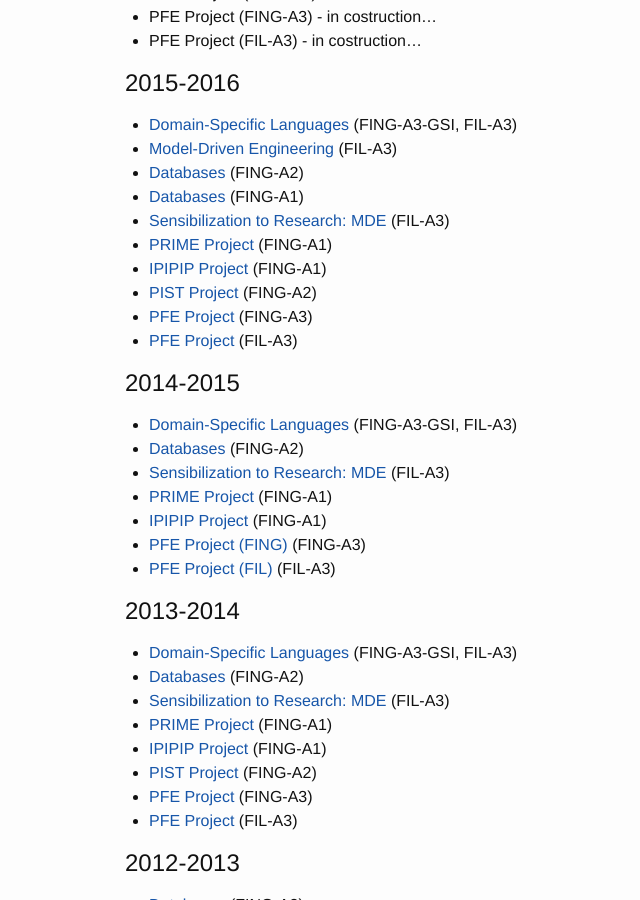
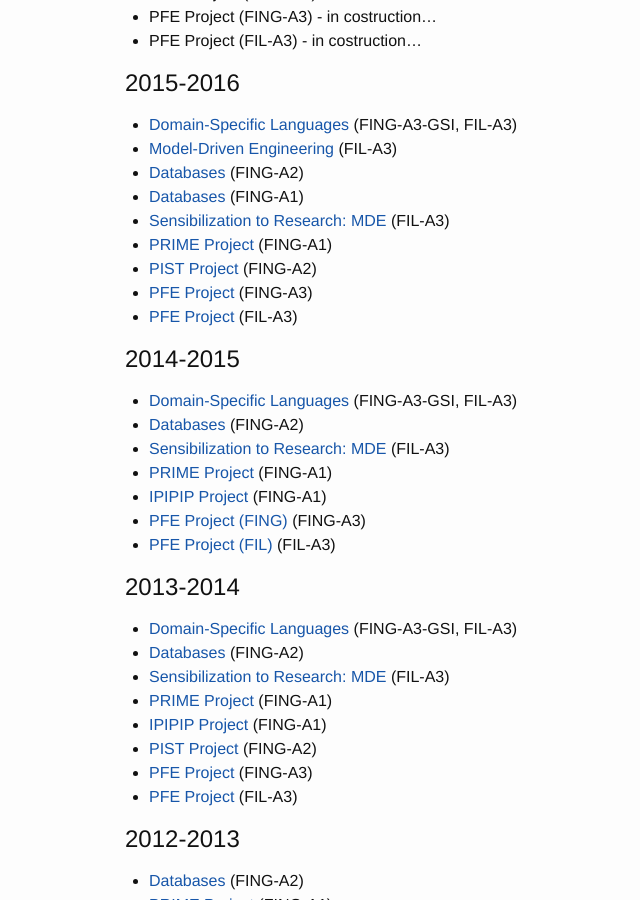
Before and after one commit to massimotisi/massimotisi.github.io, a Jekyll site: the page built from teaching.md, in a window 1280 px wide and 900 px high, scrolled down 438 px. Shown: the whole window, without its empty margins (139-779 px from the left). Built offline with Jekyll 4.4.1, drawn with Linux system fonts in a browser that asks for light colours.

Commit message:
removed IPIPIP 2015

```diff
--- a/teaching.md
+++ b/teaching.md
@@ -23,7 +23,6 @@ Here you can find links to the courses and student projects I am responsible for
 * [Databases](https://campusneo.mines-nantes.fr/campus/course/view.php?id=1546) (FING-A1)
 * [Sensibilization to Research: MDE](https://campusneo.mines-nantes.fr/campus/course/view.php?id=1532) (FIL-A3)
 * [PRIME Project](https://campusneo.mines-nantes.fr/campus/course/view.php?id=621) (FING-A1)
-* [IPIPIP Project](https://campusneo.mines-nantes.fr/campus/course/view.php?id=391) (FING-A1)
 * [PIST Project](https://campusneo.mines-nantes.fr/campus/course/view.php?id=115) (FING-A2)
 * [PFE Project](https://campusneo.mines-nantes.fr/campus/course/view.php?id=1540) (FING-A3)
 * [PFE Project](https://campusneo.mines-nantes.fr/campus/course/view.php?id=1344) (FIL-A3)
```
